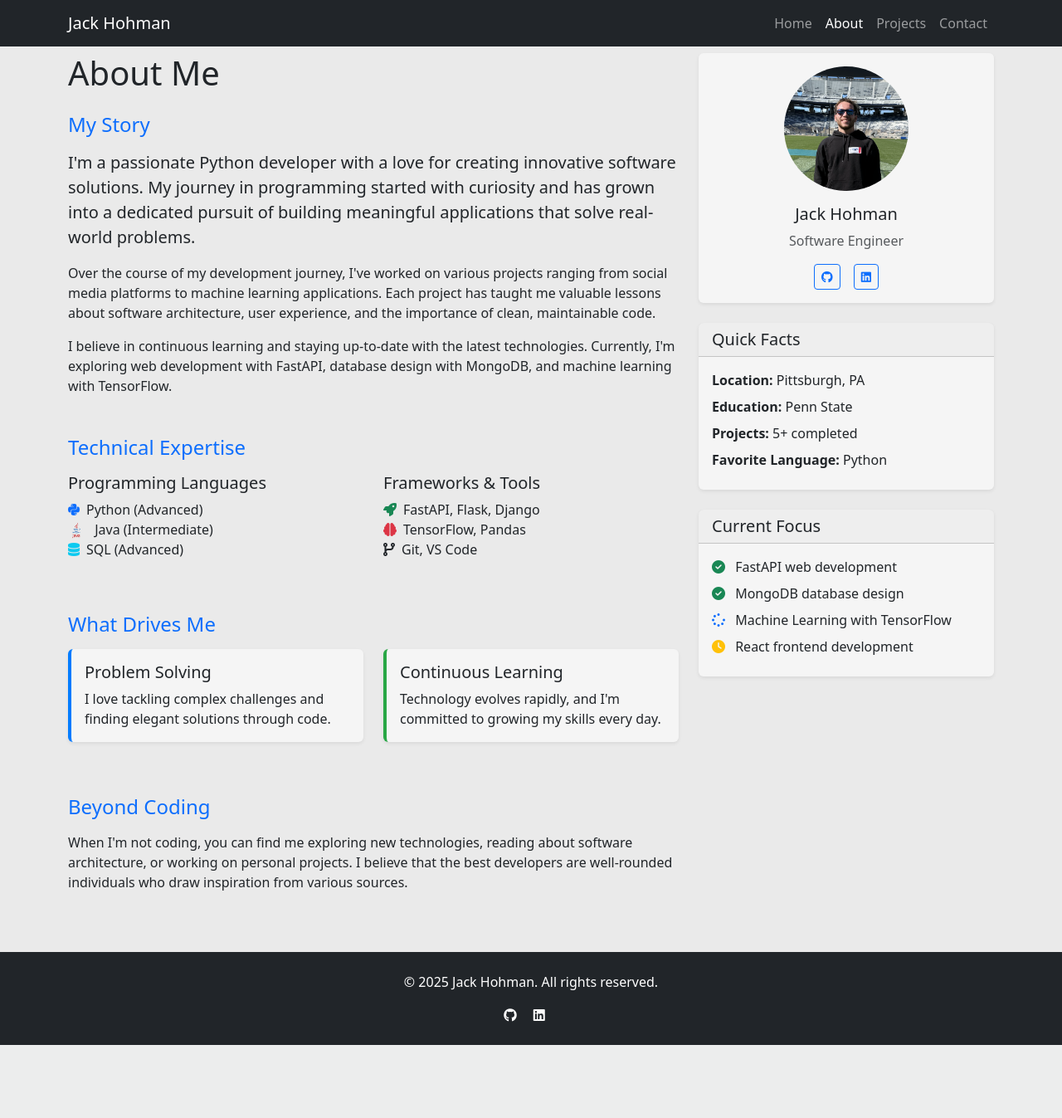
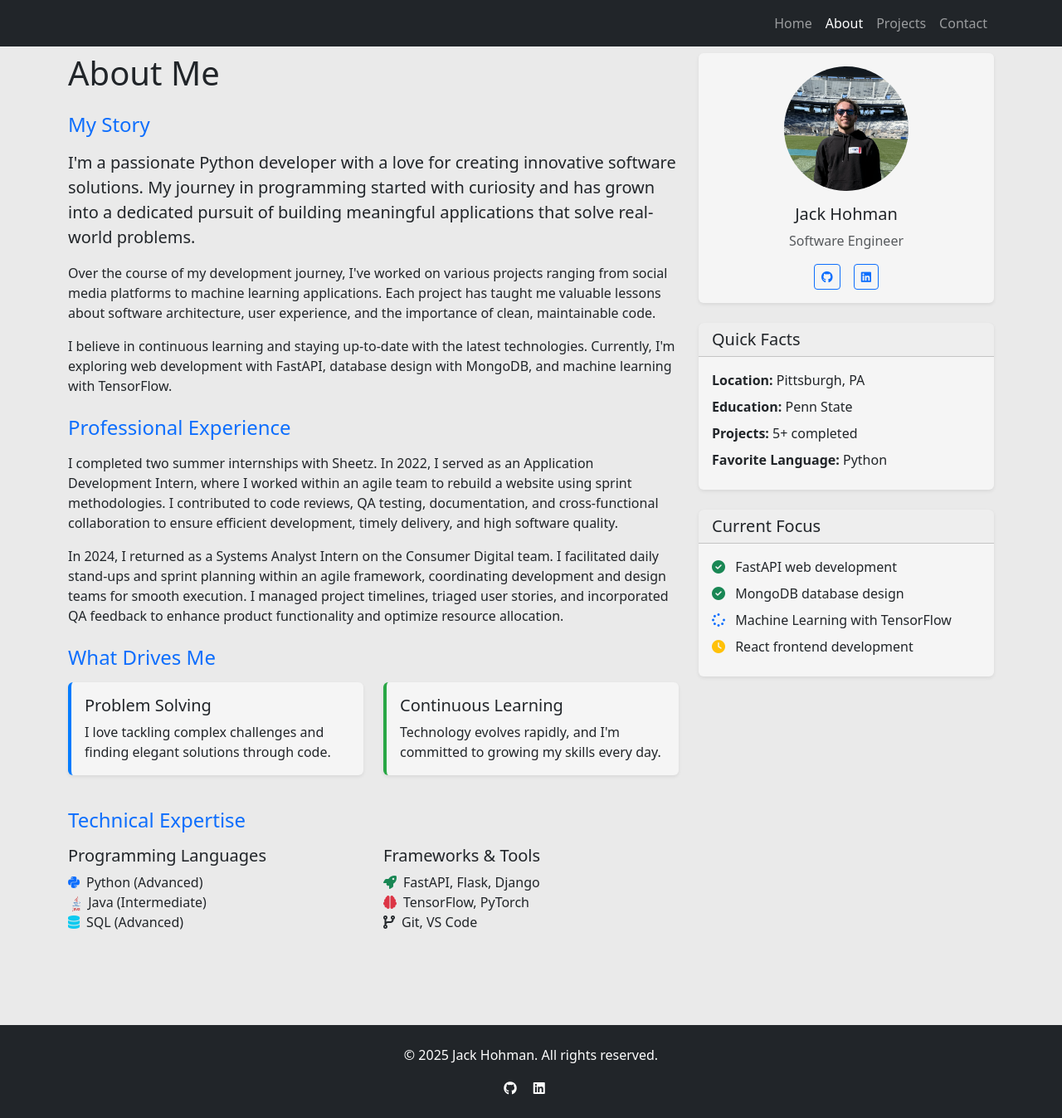
Before and after one commit to hohman73/portfolio-website, a FastAPI app: page /about in a window 1280 px wide. Shown: the whole page at 83% size. Before the commit the page ends 1259 px from the top, so only its background shows below. Run offline with FastAPI, Linux system fonts and the light colour scheme; some libraries are stand-ins or nearby versions.

Commit message:
Updated more HTML

```diff
--- a/instructions.py
+++ b/instructions.py
@@ -26,6 +26,8 @@
 # uvicorn app.main:app --reload
 # venv\Scripts\activate
 
+# https://portfolio-website-suka.onrender.com/
+
 
 # pip install fastapi uvicorn python-multipart jinja2 pymongo python-dotenv
 
--- a/templates/about.html
+++ b/templates/about.html
@@ -7,7 +7,7 @@
     <div class="col-lg-8">
         <h1 class="mb-4">About Me</h1>
 
-        <div class="mb-5">
+        <div class="mb-4">
             <h2 class="h4 text-primary mb-3">My Story</h2>
             <blockquote class="blockquote text-dark">
                 I'm a passionate Python developer with a love for creating innovative software solutions.
@@ -27,32 +27,25 @@
             </p>
         </div>
 
-        <div class="mb-5">
-            <h2 class="h4 text-primary mb-3">Technical Expertise</h2>
-            <div class="row">
-                <div class="col-md-6">
-                    <h5>Programming Languages</h5>
-                    <ul class="list-unstyled">
-                        <li><i class="fab fa-python text-primary me-2"></i>Python (Advanced)</li>
-                        <li>
-                        <img src="{{ url_for('static', path='/images/java.png') }}" alt="Java logo" style="width:20px; height:20px; margin-right:8px;">
-                        Java (Intermediate)
-                        </li>
-                        <li><i class="fas fa-database text-info me-2"></i>SQL (Advanced)</li>
-                    </ul>
-                </div>
-                <div class="col-md-6">
-                    <h5>Frameworks & Tools</h5>
-                    <ul class="list-unstyled">
-                        <li><i class="fas fa-rocket text-success me-2"></i>FastAPI, Flask, Django</li>
-                        <li><i class="fas fa-brain text-danger me-2"></i>TensorFlow, Pandas</li>
-                        <li><i class="fas fa-code-branch text-dark me-2"></i>Git, VS Code</li>
-                    </ul>
-                </div>
-            </div>
+        <div class="mb-4">
+            <h2 class="h4 text-primary mb-3">Professional Experience</h2>
+            <p>
+                I completed two summer internships with Sheetz. In 2022, I served as an Application
+                Development Intern, where I worked within an agile team to rebuild a website using
+                sprint methodologies. I contributed to code reviews, QA testing, documentation, and
+                cross-functional collaboration to ensure efficient development, timely delivery,
+                and high software quality.
+            </p>
+            <p>
+                In 2024, I returned as a Systems Analyst Intern on the Consumer Digital team.
+                I facilitated daily stand-ups and sprint planning within an agile framework,
+                coordinating development and design teams for smooth execution. I managed project
+                timelines, triaged user stories, and incorporated QA feedback to enhance product
+                functionality and optimize resource allocation.
+            </p>
         </div>
 
-        <div class="mb-5">
+        <div class="mb-4">
             <h2 class="h4 text-primary mb-3">What Drives Me</h2>
             <div class="row">
                 <div class="col-md-6 mb-3">
@@ -74,13 +67,29 @@
             </div>
         </div>
 
-        <div class="mb-4">
-            <h2 class="h4 text-primary mb-3">Beyond Coding</h2>
-            <p>
-                When I'm not coding, you can find me exploring new technologies, reading about software
-                architecture, or working on personal projects. I believe that the best developers are
-                well-rounded individuals who draw inspiration from various sources.
-            </p>
+        <div class="mb-5">
+            <h2 class="h4 text-primary mb-3">Technical Expertise</h2>
+            <div class="row">
+                <div class="col-md-6">
+                    <h5>Programming Languages</h5>
+                    <ul class="list-unstyled">
+                        <li><i class="fab fa-python text-primary me-2"></i>Python (Advanced)</li>
+                        <li>
+                        <img src="{{ url_for('static', path='/images/java.png') }}" alt="Java logo" style="width:20px; height:20px;">
+                        Java (Intermediate)
+                        </li>
+                        <li><i class="fas fa-database text-info me-2"></i>SQL (Advanced)</li>
+                    </ul>
+                </div>
+                <div class="col-md-6">
+                    <h5>Frameworks & Tools</h5>
+                    <ul class="list-unstyled">
+                        <li><i class="fas fa-rocket text-success me-2"></i>FastAPI, Flask, Django</li>
+                        <li><i class="fas fa-brain text-danger me-2"></i>TensorFlow, PyTorch</li>
+                        <li><i class="fas fa-code-branch text-dark me-2"></i>Git, VS Code</li>
+                    </ul>
+                </div>
+            </div>
         </div>
     </div>
 
--- a/templates/base.html
+++ b/templates/base.html
@@ -20,7 +20,6 @@
     <!-- Navigation -->
     <nav class="navbar navbar-expand-lg navbar-dark bg-dark">
         <div class="container">
-            <a class="navbar-brand" href="/">Jack Hohman</a>
 
             <button class="navbar-toggler" type="button" data-bs-toggle="collapse" data-bs-target="#navbarNav">
                 <span class="navbar-toggler-icon"></span>
--- a/templates/home.html
+++ b/templates/home.html
@@ -39,7 +39,7 @@
                     <i class="fab fa-python fa-3x text-primary mb-3"></i>
                     <h5 class="card-title">Python Development</h5>
                     <p class="card-text">
-                        Experienced in Python programming, web frameworks like FastAPI, Flask, and Django.
+                        Experienced in Python: web development, object-oriented programming, and machine learning.
                     </p>
                 </div>
             </div>
@@ -70,7 +70,7 @@
 </section>
 
 <!-- Recent Projects Preview -->
-<section class="my-5 py-5">
+<section class="my-4 py-4">
     <div class="container">
         <h2 class="text-center mb-5">Recent Projects</h2>
         <div class="row">
--- a/templates/projects.html
+++ b/templates/projects.html
@@ -5,9 +5,9 @@
 {% block content %}
 <div class="text-center mb-5">
     <h1 class="display-4 mb-3">My Projects</h1>
-    <p class="lead text-muted">
+    <blockquote class="blockquote text-dark">
         A showcase of the applications and tools I've built using Python and various technologies.
-    </p>
+    </blockquote>
 </div>
 
 <div class="row">
```
Also changed, not shown: templates/contact.html (+4 -7 lines).
